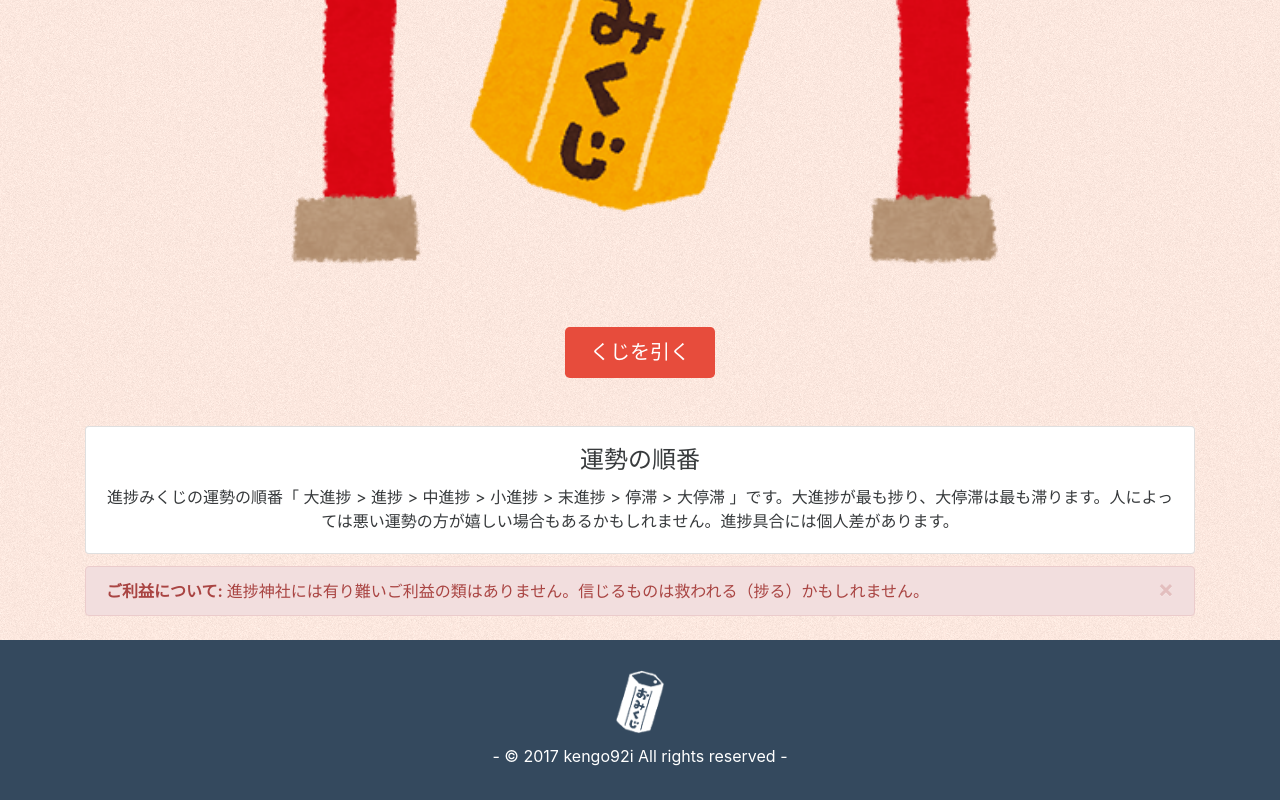
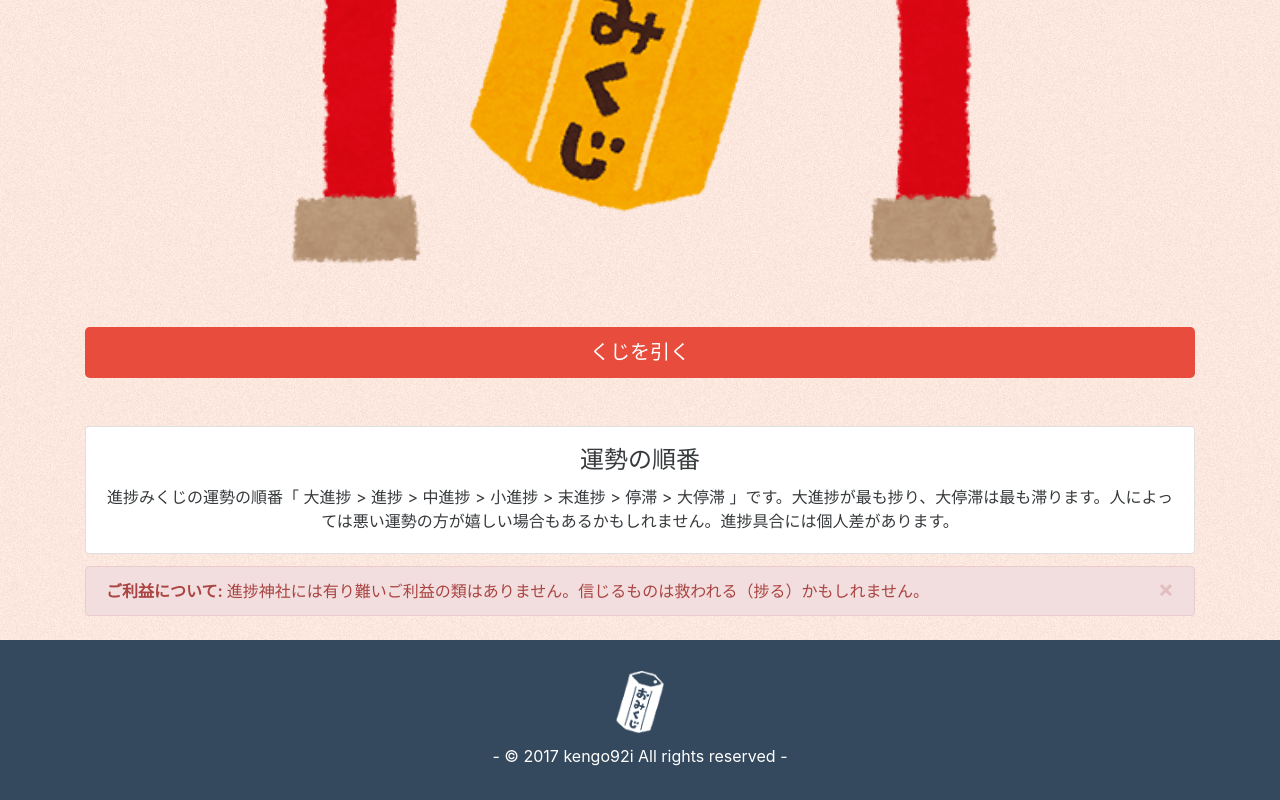
Before and after one commit to kengo92i/Omikuji, a plain HTML site: page index.html in a window 1280 px wide. Shown: the part 822-1622 px from the top of the page. Drawn offline with Linux system fonts and the light colour scheme.

Commit message:
進捗みくじを引くボタンのサイズを変更

```diff
--- a/css/style.css
+++ b/css/style.css
@@ -62,8 +62,8 @@ body {
 }
 .animation-frame span {
     position: absolute;
-    bottom:10%;
-    left:0%;
+    bottom: 10%;
+    left: 0%;
     width: 100%;
 }
 
--- a/index.html
+++ b/index.html
@@ -21,7 +21,7 @@
             <p>2017年度の進捗具合を占ってみませんか？</p>
             <p>今なら、無料でくじを引けます。</p>
             <img src="images/main.png" width="90%"/>
-            <a href="raffle.html" class="btn btn-lg btn-vermilion mt-2 mb-3">くじを引く</a>
+            <a href="raffle.html" class="btn btn-lg btn-vermilion btn-block mt-2 mb-3">くじを引く</a>
         </div>
 
         <div class="mb-2">
```
Also changed, not shown: result.html (+1 -1 lines).
